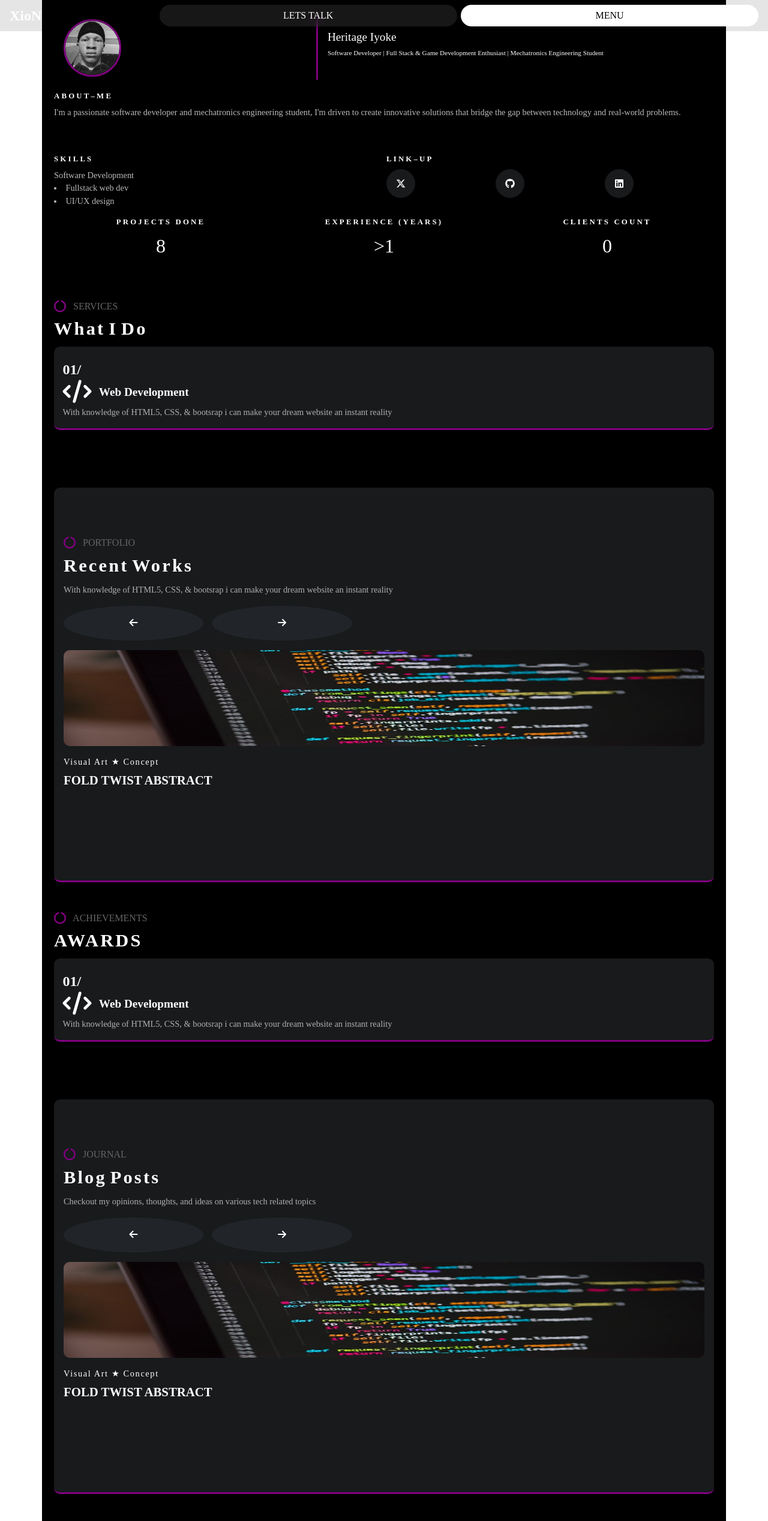
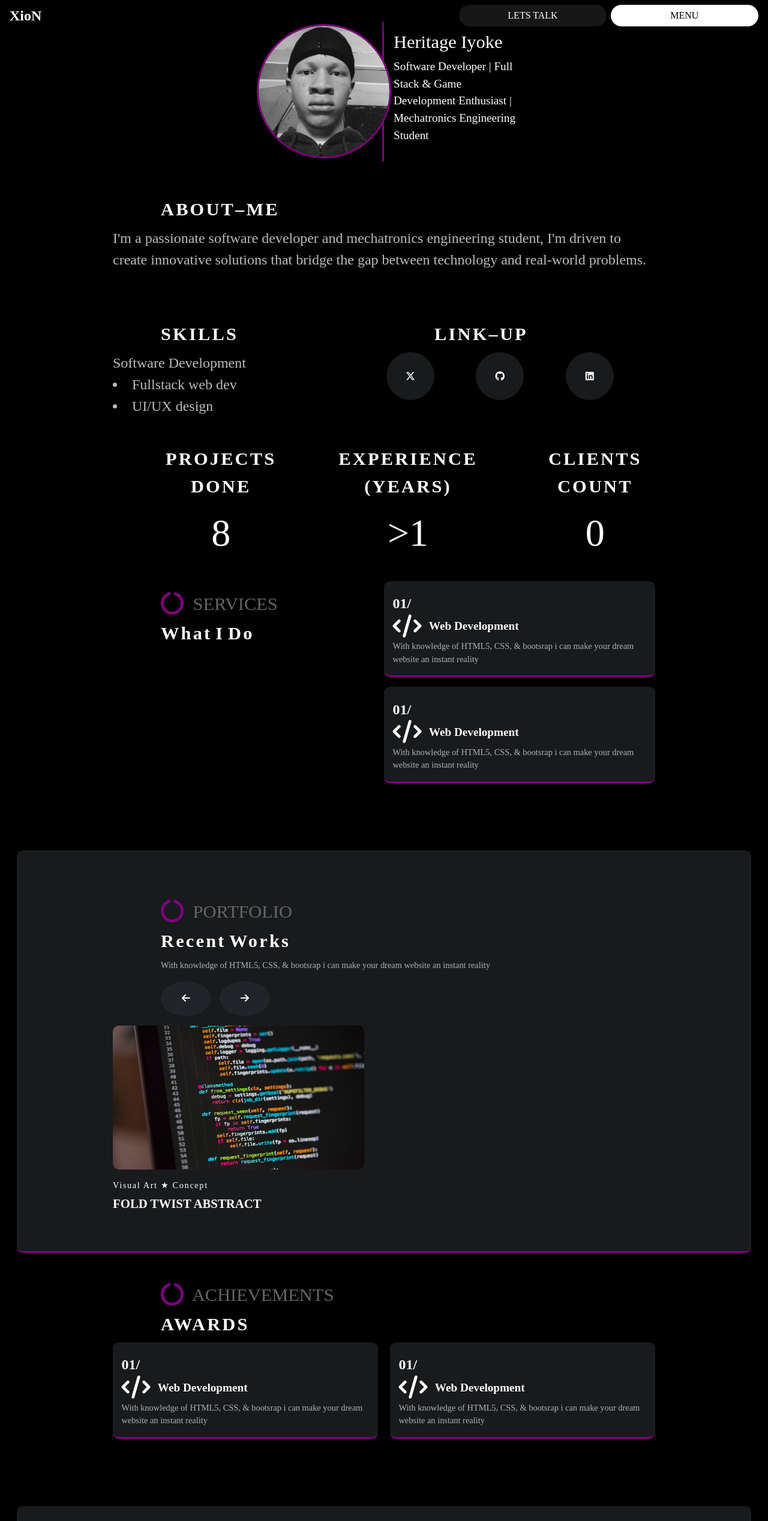
Before and after one commit to Heritage-XioN/PORTFOLIO_PAGE, a plain HTML site: page index.html in a window 1280 px wide. Shown: the top 2536 px of the page at 60% size. Drawn offline with nearby package versions, Linux system fonts and the light colour scheme.

Commit message:
adding style for pc view

```diff
--- a/assets/styles/styles.css
+++ b/assets/styles/styles.css
@@ -4,14 +4,11 @@
   box-sizing: border-box;
   font-family: Arial Sans-Serif Trebuchet MS Times New Roman Consolas Courier New;
 }
-.container{
+.container-fluid{
   width: 100%;
   height: 100%;
   color: #fff;
   background-color: #000000;
-}
-.grey{
-  background-color: white;
 }
 .nav_bar{
   position: fixed;
@@ -19,7 +16,6 @@
   left: 0px;
   width: 100%;
   padding: 0.5rem 1rem;
-  background-color: red;
   background: rgba(0,0,0,0.1);
   z-index: 1000;
 }
@@ -33,8 +29,12 @@
   grid-template-columns: 1fr 1fr;
   gap: 0.4rem;
 }
+.nav_link{
+  text-decoration: none;
+  color: #fff;
+}
 .btn_frosted{
-  color: #fff;
+  text-decoration: none;
   background: rgba(225,225,225,0.1);
   backdrop-filter: blur(10px);
   border: 0px solid rgba(225,225,225,0.1);
@@ -61,7 +61,7 @@
   border-radius: 10px;
   position: fixed;
   right: 15px;
-  top: 50px;
+  top: 55px;
   z-index: 1000;
   background: rgba(225,22,225,0.1);
   backdrop-filter: blur(10px);
@@ -74,7 +74,7 @@
   font-weight: bold;
 }
 header{
-  padding: 1rem 0.5rem 0rem 0.5rem;
+  padding: 1.5rem 0.5rem 0rem 0.5rem;
   background-color: #000000;
   display: flex;
 }
@@ -138,10 +138,12 @@ section{
 .one{
   grid-column: 1/span 2;
   grid-row: 1/2;
+  padding: 0rem;
 }
 .two{
   grid-column: 1/ 2;
   grid-row: 2/3;
+  height: 10rem;
 }
 .three{
   grid-column: 2/2;
@@ -211,6 +213,7 @@ section{
    padding: 1rem 0.9rem;
    border-radius: 10px;
    background-color: #181A1C;
+   margin-bottom: 1rem;
  }
  .card_num{
   padding-top: 0rem;
@@ -238,6 +241,11 @@ section{
  }
  .portfolio{
    padding: 4rem 1rem 4rem 1rem;
+   background-color: #181A1C;
+   width: 100%;
+   border-bottom: 3px solid purple;
+   border-radius: 10px;
+   background-color: #181A1C;
  }
  .btn_icon_cont{
    margin: 1rem 0rem 0rem 0rem;
@@ -295,24 +303,22 @@ form{
 }
 input{
   width: 100%;
-  height: 2.8rem;
+  height: 3rem;
   padding: 0.2rem 0.9rem;
   border-radius: 5px;
   background-color: #181A1C;
   border: 1px solid #181A1C;
   color: #fff;
-  border-bottom: 3px solid purple;
 }
 textarea{
   width: 100%;
-  height: 8rem;
+  height: 9rem;
   margin-bottom: 1rem;
   padding: 0.8rem 0.9rem;
   border-radius: 5px;
   background-color: #181A1C;
   border: 1px solid #181A1C;
   color: #fff;
-  border-bottom: 3px solid purple;
 }
 ::placeholder{
   color: #3D3F41;
@@ -320,7 +326,7 @@ textarea{
 .submit_btn{
   color: #FEFEFE;
   width: 100%;
-  height: 2.8rem;
+  height: 3rem;
   border-radius: 5px;
   border: 1px solid black;
   background-color: #262626;
@@ -336,3 +342,129 @@ textarea{
   color: #B4B4B4;
   margin: auto;
 }
+
+@media(min-width: 1025px){
+  header{
+    width: 100%;
+    padding: 1rem 25rem;
+  }
+  .header,.profile_name{
+    font-size: 1.9rem;
+  }
+  .headline{
+    font-size: 1.2rem;
+  }
+  .txt{
+    font-size: 1.5rem;
+  }
+  .stats{
+    font-size: 4rem;
+  }
+  .icon{
+   width: 5rem;
+   height: 5rem;
+  }
+  .grid_cont{
+    width: 40%;
+  }
+  .profile_img_container{
+    width: 50%;
+    padding-right: 2rem;
+  }
+  .profile_img{
+    width: 14rem;
+    height: 14rem;
+  }
+  .about_section{
+    width: 100%;
+    padding: 1rem 11rem;
+  }
+  section{
+    width: 100%;
+    padding: 1rem 11rem;
+  }
+  #service{
+    display: grid;
+    grid-template-columns: 1fr 1fr;
+  }
+  .pc_view_1{
+    grid-column: 1/2;
+  }
+  .card_grid_1{
+    width: 100%;
+    grid-column: 2/2;
+  }
+  .card_grid_2{
+    display: grid;
+    grid-template-columns: 1fr 1fr;
+    gap: 20px;
+  }
+  .portfolio_section,.journal_section{
+    width: 100%;
+    padding: 1rem 1rem;
+  }
+  .portfolio{
+    padding-left: 10rem;
+  }
+  .head_container,.card-body{
+    padding-left: 5rem;
+  }
+  .btn_icon_cont{
+    padding-left: 5rem;
+    width: 25%;
+  }
+  .carousel_cont{
+    height: 50%;
+  }
+  .carousel_img{
+   width: 40%;
+   height: 15rem;
+   border-radius: 10px;
+ }
+  footer{
+    width: 100%;
+    padding: 2rem 11rem;
+  }
+  .foot{
+
+  }
+  .footer_contacts_container{
+    display: grid;
+    grid-template-columns: 1fr 1fr;
+  }
+  .grid_1{
+    grid-column: 1/2;
+  }
+  .grid_2{
+    grid-column: 2/2;
+  }
+  form{
+    display: grid;
+    grid-template-columns: 1fr 1fr;
+    gap: 15px;
+  }
+  .form_1{
+    grid-column: 1/2;
+    grid-row: 1/2;
+  }
+  .form_2{
+    grid-column: 2/2;
+    grid-row: 1/2;
+  }
+  .form_3{
+    grid-column: 1/span 3;
+    grid-row: 2/3;
+  }
+ .form_4{
+    grid-column: 1/span 3;
+    grid-row: 3/4;
+  }
+  .submit_btn{
+    grid-column: 1/2;
+    grid-row: 4/4;
+  }
+  .copyright_txt_container{
+    grid-column: 1/span 3;
+    grid-row: 4/4;
+  }
+}
--- a/index.html
+++ b/index.html
@@ -10,15 +10,17 @@
   <title>Heriage_iyoke</title>
 </head>
 <body>
-  <div class="container">
-    <nav class="nav_bar">
+  <div class="container-fluid">
+    <nav class="nav_bar" id="navbar">
       <div class="nav_cont">
         <a class="nav_bar_brand" href="#">
           XioN
         </a>
         <div class="grid_cont">
          <button class="btn_frosted rounded-pill " type="button">
+           <a href="#contact" class="nav_link">
              LETS TALK
+           </a>
         </button>
         <button id="toggleMenu" class="btn_white rounded-pill " type="button">
           MENU
@@ -26,8 +28,9 @@
         </div>
       </div>
     </nav>
-    <div id="menu" class="navbar_card" style="display:none">
-      <a href="#about" class="menu_link">
+    <div id="menu" class="navbar_card" style="display:none" data-bs-smooth-scroll="true" data-bs-target="#navbar" data-bs-spy="scroll" data-bs-root-margin="0px 0px -40%">
+      <a href="#about" class="menu_link active" id="link">
+        <i class="fa-solid fa-arrow-right" id="icon"></i>
         About
       </a>
       <a href="#service" class="menu_link">
@@ -140,6 +143,7 @@
       </div>
     </section>
     <section id="service">
+      <div class="pc_view_1">
         <div class="head_container">
           <p class="header">
             <i class="fa-solid fa-circle-notch fa-lg circle"></i>
@@ -151,8 +155,10 @@
             What I Do
           </p>
         </div>
+      </div>
+      <div class="card_grid_1">
         <div class="card_cont" id="card">
-        <div class="card-body">
+        <div class="card_body">
           <p class="card_num">01/</p>
           <h5 class="title">
             <i class="fa-solid fa-code fa-2xl title_icon"></i>
@@ -166,9 +172,25 @@
           </p>
           </div>
         </div>
+        <div class="card_cont" id="card">
+        <div class="card_body">
+          <p class="card_num">01/</p>
+          <h5 class="title">
+            <i class="fa-solid fa-code fa-2xl title_icon"></i>
+            Web Development
+          </h5>
+          <p class="card-text">
+            With knowledge of HTML5,
+            CSS, & bootsrap i can make
+            your dream website an instant
+            reality
+          </p>
+          </div>
+      </div>
+      </div>
     </section>
     <section id="portfolio" class="portfolio_section">
-      <div class="card_cont portfolio">
+      <div class="portfolio">
         <div class="head_container">
           <p class="header">
             <i class="fa-solid fa-circle-notch fa-lg circle"></i>
@@ -189,15 +211,15 @@
           </div>
         </div>
         <div class="btn_icon_cont">
-          <button class="btn btn-dark rounded-circle p-3" type="button" data-bs-target="#carouselExample" data-bs-slide="prev">
+          <button class="btn btn-dark rounded-circle p-3" type="button" data-bs-target="#portfolio_carousel" data-bs-slide="prev">
           <i class="fa-solid fa-arrow-left"></i>
         </button>
-        <button class="btn btn-dark rounded-circle p-3" type="button" data-bs-target="#carouselExample" data-bs-slide="next">
+        <button class="btn btn-dark rounded-circle p-3" type="button" data-bs-target="#portfolio_carousel" data-bs-slide="next">
           <i class="fa-solid fa-arrow-right"></i>
         </button>
         </div>
         <div class="carousel_cont">
-          <div id="carouselExample" class="carousel slide">
+          <div id="portfolio_carousel" class="carousel slide">
             <div class="carousel-inner">
               <div class="carousel-item active">
                 <div class="img_cont">
@@ -235,8 +257,9 @@
             AWARDS
           </p>
         </div>
+      <div class="card_grid_2">
         <div class="card_cont" id="card">
-        <div class="card-body">
+        <div class="card_body">
           <p class="card_num">01/</p>
           <h5 class="title">
             <i class="fa-solid fa-code fa-2xl title_icon"></i>
@@ -250,9 +273,25 @@
           </p>
         </div>
       </div>
+      <div class="card_cont" id="card">
+        <div class="card_body">
+          <p class="card_num">01/</p>
+          <h5 class="title">
+            <i class="fa-solid fa-code fa-2xl title_icon"></i>
+            Web Development
+          </h5>
+          <p class="card-text">
+            With knowledge of HTML5,
+            CSS, & bootsrap i can make
+            your dream website an instant
+            reality
+          </p>
+        </div>
+      </div>
+      </div>
     </section>
     <section id="blog" class="journal_section">
-      <div class="card_cont portfolio">
+      <div class="portfolio">
         <div class="head_container">
           <p class="header">
             <i class="fa-solid fa-circle-notch fa-lg circle"></i>
@@ -272,15 +311,15 @@
           </div>
         </div>
         <div class="btn_icon_cont">
-          <button class="btn btn-dark rounded-circle p-3" type="button" data-bs-target="#carouselExample" data-bs-slide="prev">
+          <button class="btn btn-dark rounded-circle p-3" type="button" data-bs-target="#blog_carousel" data-bs-slide="prev">
           <i class="fa-solid fa-arrow-left"></i>
         </button>
-        <button class="btn btn-dark rounded-circle p-3" type="button" data-bs-target="#carouselExample" data-bs-slide="next">
+        <button class="btn btn-dark rounded-circle p-3" type="button" data-bs-target="#blog_carousel" data-bs-slide="next">
           <i class="fa-solid fa-arrow-right"></i>
         </button>
         </div>
         <div class="carousel_cont">
-          <div id="carouselExample" class="carousel slide">
+          <div id="blog_carousel" class="carousel slide">
             <div class="carousel-inner">
               <div class="carousel-item active">
                 <div class="img_cont">
@@ -307,19 +346,25 @@
       </div>
     </section>
     <footer id="contact">
-      <div class="head_container">
+      <div class="head_container foot">
         <p class="header">
           <i class="fa-solid fa-circle-notch fa-lg circle"></i>
            CONTACT
         </p>
       </div>
+      <p class="header Services">
+        LETS TALK
+      </p>
       <div class="footer_contacts_container">
+        <div class="grid_1">
           <p class="footer_header">
             EMAIL
           </p>
           <p class="footer_txt">
             iheritage934@gmail.com
           </p>
+        </div>
+        <div class="grid_2">
          <p class="footer_header">
             CALL
           </p>
@@ -327,11 +372,13 @@
             +234 905 488 3022
           </p>
         </div>
+      </div>
       <form action="#">
-        <input class="mb-2" type="text" placeholder="Name">
-        <input class="mb-2" type="email" placeholder="Email">
-        <input class="mb-2" type="text" placeholder="Subject">
+        <input class="mb-3 form_1" type="text" placeholder="Name">
+        <input class="mb-3 form_2" type="email" placeholder="Email">
+        <input class="mb-3 form_3" type="text" placeholder="Subject">
         <textarea
+        class="mb-3 form_4"
         name=""
         id=""
         cols="30"
--- a/scripts/scripts.js
+++ b/scripts/scripts.js
@@ -1,8 +1,12 @@
 
 
-const menuBtn = document.getElementById("toggleMenu")
-const menu = document.getElementById("menu")
+const menuBtn = document.getElementById("toggleMenu");
+const menu = document.getElementById("menu");
+const link = document.getElementById("link");
+const icon = document.getElementById("icon");
+
+
+
 menuBtn.addEventListener("click", event => {
   menu.style.display = menu.style.display === "none" ? "flex" : "none" ;
-
 })
```
Lines whose indentation alone changed are shown as unchanged.
